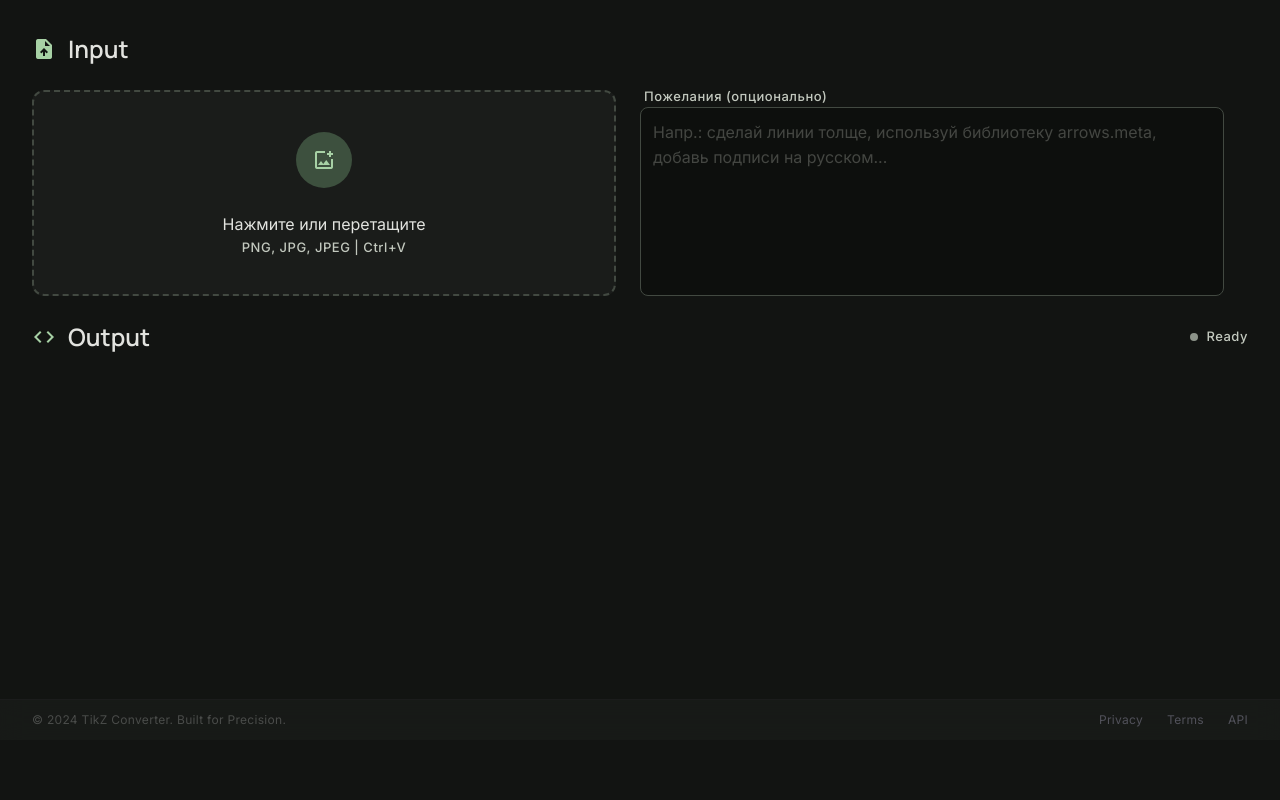
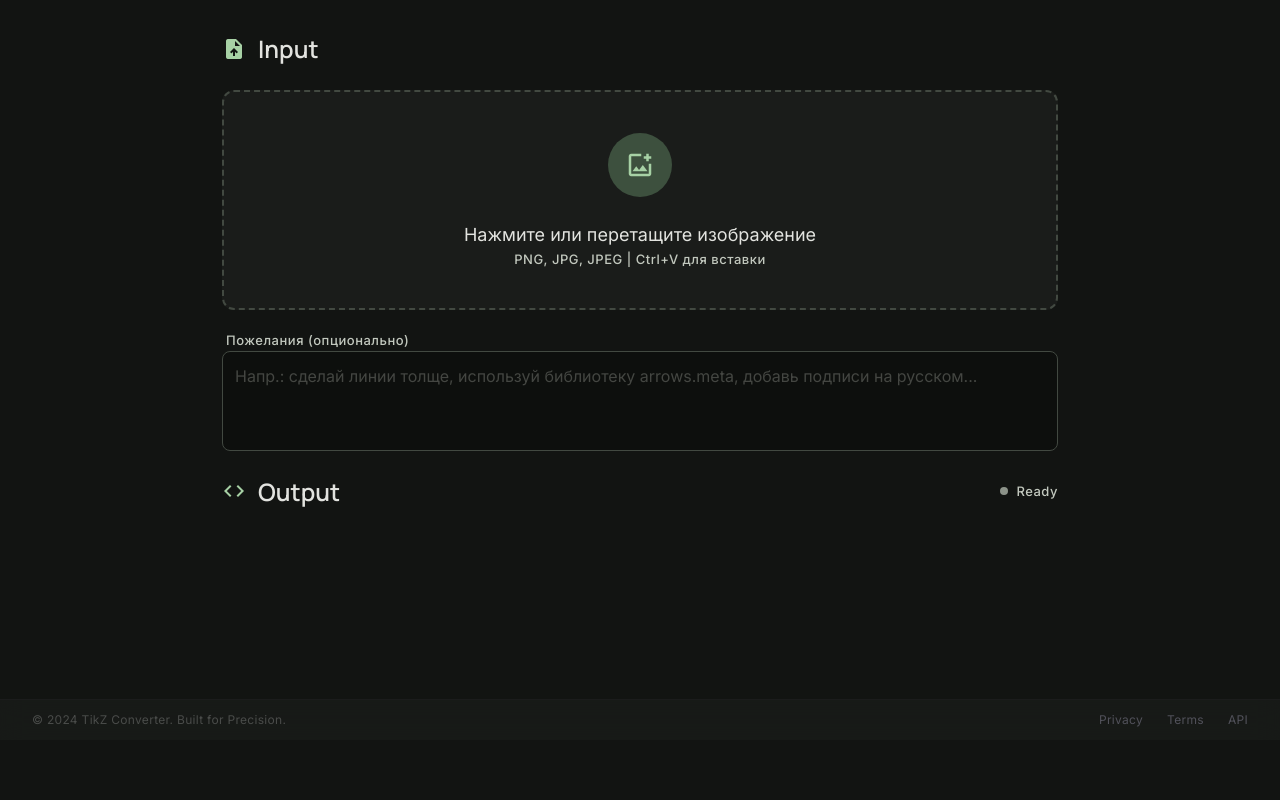
Before and after one commit to holodt2000-cyber/image-to-latex, a Flask app: page / in a window 1280 px wide. Shown: the part 60-860 px from the top of the page. Run offline with Flask 3, Linux system fonts and the light colour scheme; some libraries are stand-ins or nearby versions.

Commit message:
Revert to single-column vertical layout

```diff
--- a/templates/index.html
+++ b/templates/index.html
@@ -144,52 +144,50 @@
     </div>
 </header>
 
-<main class="pt-8 pb-20 px-8 min-h-screen max-w-[1600px] mx-auto flex flex-col gap-gutter">
+<main class="pt-8 pb-20 px-8 min-h-screen max-w-[900px] mx-auto flex flex-col gap-gutter">
 
-<!-- Input Row -->
+<!-- Upload Area -->
 <section>
     <div class="flex items-center gap-sm mb-md">
         <span class="material-symbols-outlined text-primary" style="font-variation-settings: 'FILL' 1;">upload_file</span>
         <h2 class="font-h3 text-h3 text-on-surface">Input</h2>
     </div>
-    <div class="grid grid-cols-1 lg:grid-cols-[1fr_1fr_auto] gap-gutter items-stretch">
-        <!-- Upload Area -->
-        <div id="uploadArea" class="bg-surface-container-low border-2 border-dashed border-outline-variant rounded-xl p-lg flex flex-col items-center justify-center gap-md group hover:border-primary/50 transition-all cursor-pointer min-h-[200px] relative">
+
+    <div id="uploadArea" class="bg-surface-container-low border-2 border-dashed border-outline-variant rounded-xl p-lg flex flex-col items-center justify-center gap-md group hover:border-primary/50 transition-all cursor-pointer min-h-[220px]">
         <input type="file" id="imageInput" accept="image/*" hidden>
         <div id="uploadPrompt">
             <div class="flex justify-center mb-md">
-                    <div class="w-14 h-14 rounded-full bg-secondary-container flex items-center justify-center text-primary group-hover:scale-110 transition-transform duration-300">
-                        <span class="material-symbols-outlined text-2xl">add_photo_alternate</span>
+                <div class="w-16 h-16 rounded-full bg-secondary-container flex items-center justify-center text-primary group-hover:scale-110 transition-transform duration-300">
+                    <span class="material-symbols-outlined text-3xl">add_photo_alternate</span>
                 </div>
             </div>
             <div class="text-center">
-                    <p class="font-body-md text-body-md text-on-surface mb-xs">Нажмите или перетащите</p>
-                    <p class="font-label-sm text-label-sm text-on-surface-variant">PNG, JPG, JPEG | Ctrl+V</p>
+                <p class="font-body-lg text-body-lg text-on-surface mb-xs">Нажмите или перетащите изображение</p>
+                <p class="font-label-sm text-label-sm text-on-surface-variant">PNG, JPG, JPEG | Ctrl+V для вставки</p>
             </div>
         </div>
         <div id="previewBox" class="hidden flex flex-col items-center gap-sm w-full">
-                <img id="previewImage" alt="Preview" class="max-w-full max-h-[160px] rounded-lg">
+            <img id="previewImage" alt="Preview" class="max-w-full max-h-[200px] rounded-lg">
             <p id="fileNameDisplay" class="font-label-sm text-primary font-bold"></p>
             <p class="font-label-sm text-on-surface-variant">Нажмите для замены</p>
         </div>
     </div>
+</section>
 
 <!-- Instructions -->
-        <div class="flex flex-col gap-xs">
+<section class="flex flex-col gap-xs">
     <label class="font-label-sm text-label-sm text-on-surface-variant px-1">Пожелания (опционально)</label>
-            <textarea id="instructionsInput" class="w-full h-full bg-surface-container-lowest border border-outline-variant rounded-lg p-sm font-body-md text-body-md text-on-surface focus:ring-1 focus:ring-primary focus:border-primary outline-none min-h-[120px] transition-all resize-none placeholder:text-on-surface-variant/30" placeholder="Напр.: сделай линии толще, используй библиотеку arrows.meta, добавь подписи на русском..."></textarea>
-        </div>
+    <textarea id="instructionsInput" class="w-full bg-surface-container-lowest border border-outline-variant rounded-lg p-sm font-body-md text-body-md text-on-surface focus:ring-1 focus:ring-primary focus:border-primary outline-none min-h-[100px] transition-all resize-none placeholder:text-on-surface-variant/30" placeholder="Напр.: сделай линии толще, используй библиотеку arrows.meta, добавь подписи на русском..."></textarea>
+</section>
 
 <!-- Convert Button -->
-        <button id="convertBtn" class="hidden bg-primary-container hover:bg-primary-container/90 text-on-primary-container font-h3 text-h3 px-lg rounded-xl transition-all active:scale-[0.98] flex items-center justify-center gap-sm shadow-lg shadow-primary/10 whitespace-nowrap">
+<button id="convertBtn" class="hidden w-full bg-primary-container hover:bg-primary-container/90 text-on-primary-container font-h3 text-h3 py-md rounded-xl transition-all active:scale-[0.98] flex items-center justify-center gap-sm shadow-lg shadow-primary/10">
     <span class="material-symbols-outlined">auto_fix_high</span>
-            Конвертировать
+    Конвертировать в TikZ
 </button>
-    </div>
-</section>
 
-<!-- Output (full width) -->
-<section class="flex flex-col gap-md flex-grow">
+<!-- Output -->
+<section class="flex flex-col gap-md">
     <div class="flex items-center justify-between">
         <div class="flex items-center gap-sm">
             <span class="material-symbols-outlined text-primary" style="font-variation-settings: 'FILL' 1;">code</span>
@@ -201,8 +199,8 @@
         </div>
     </div>
 
-    <div id="result" class="hidden flex flex-col flex-grow">
-        <div class="flex-grow bg-surface-container-highest rounded-xl border border-outline-variant/30 overflow-hidden flex flex-col shadow-xl">
+    <div id="result" class="hidden flex flex-col">
+        <div class="bg-surface-container-highest rounded-xl border border-outline-variant/30 overflow-hidden flex flex-col shadow-xl">
             <!-- Editor Header -->
             <div class="bg-surface-container-high px-md py-sm border-b border-outline-variant/20 flex items-center justify-between">
                 <span class="font-label-sm text-label-sm text-on-surface-variant uppercase tracking-widest">tikz_code.tex</span>
```
Lines whose indentation alone changed are shown as unchanged.
